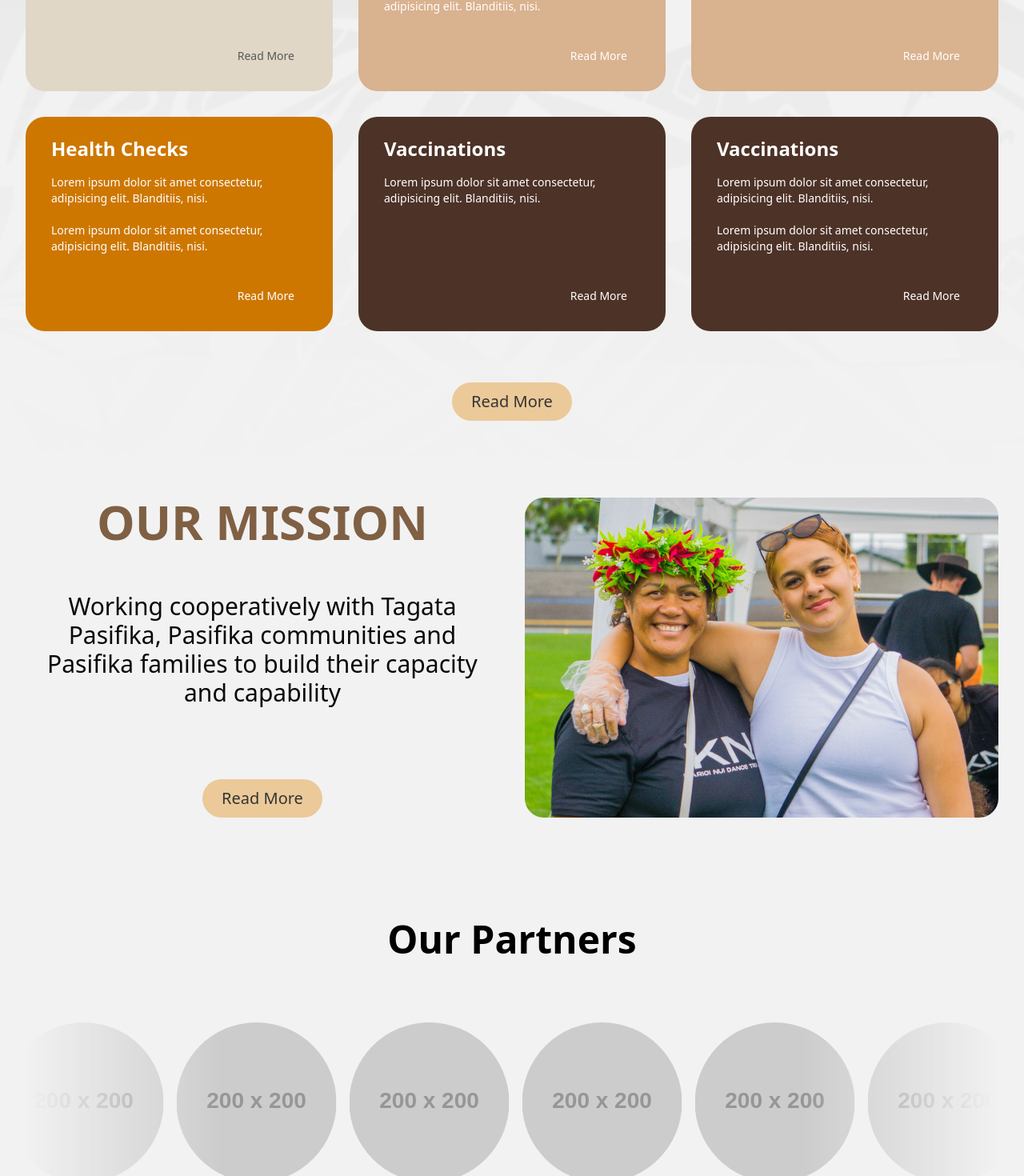
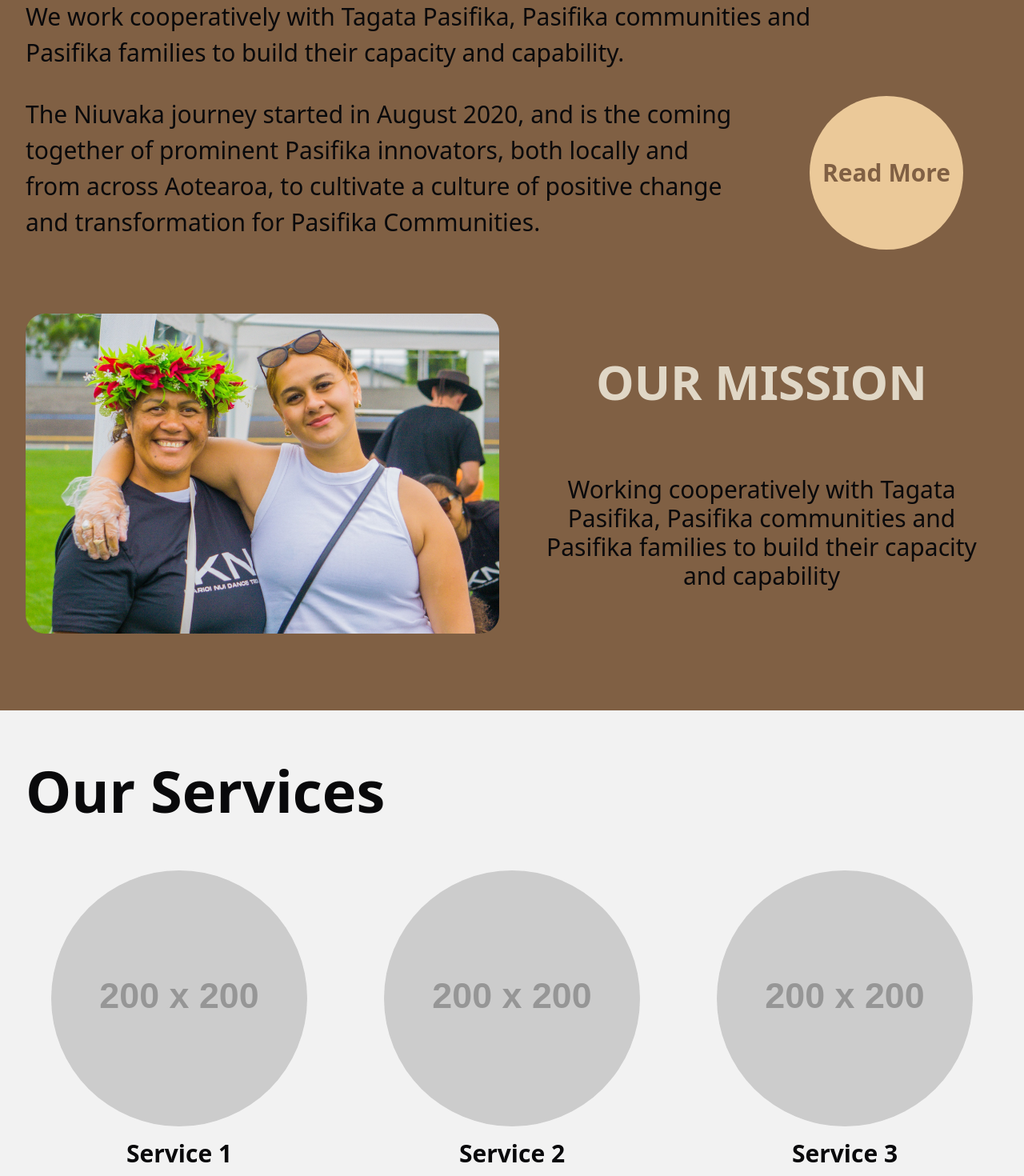
Before and after one commit to jhigger/niuvaka-trust, a Next.js app: page / in a window 1280 px wide. Shown: the part 1231-2701 px from the top of the page at 80% size. Built offline with nearby package versions, Linux system fonts and the light colour scheme.

Commit message:
new home

```diff
--- a/src/components/Mission.tsx
+++ b/src/components/Mission.tsx
@@ -1,22 +1,6 @@
-import React from "react";
-import { Button } from "./ui/button";
-
 const Mission = () => {
   return (
     <section className="container mx-auto grid grid-cols-1 place-items-center gap-8 p-8 lg:grid-cols-2">
-      <div className="col-span-1 flex h-full w-full flex-col items-center justify-between gap-8">
-        <h2 className="text-center text-6xl font-semibold uppercase text-coffee-400">
-          Our Mission
-        </h2>
-        <p className="text-center text-3xl">
-          Working cooperatively with Tagata Pasifika, Pasifika communities and
-          Pasifika families to build their capacity and capability
-        </p>
-        <div className="mt-8 flex items-center justify-center">
-          <Button size="lg">Read More</Button>
-        </div>
-      </div>
-
       <div className="col-span-1 flex h-[400px] w-full items-center justify-center overflow-hidden rounded-3xl">
         <img
           src="/mission.jpg"
@@ -24,6 +8,16 @@ const Mission = () => {
           className="size-full object-cover object-center"
         />
       </div>
+
+      <div className="col-span-1 flex h-full w-full flex-col items-center justify-evenly gap-8">
+        <h2 className="text-center text-6xl font-semibold uppercase text-coffee-50">
+          Our Mission
+        </h2>
+        <p className="text-center text-3xl">
+          Working cooperatively with Tagata Pasifika, Pasifika communities and
+          Pasifika families to build their capacity and capability
+        </p>
+      </div>
     </section>
   );
 };
--- a/src/components/Testimonials.tsx
+++ b/src/components/Testimonials.tsx
@@ -28,8 +28,8 @@ const items = [
 const Testimonials = () => {
   return (
     <section className="container mx-auto space-y-8 p-8">
-      <h2 className="p-8 text-center text-5xl font-bold text-black">
-        Testimonials
+      <h2 className="p-8 text-5xl font-bold text-black">
+        What people say about us
       </h2>
       <div className="flex items-center justify-center gap-8 overflow-x-auto">
         <InfiniteMovingCards
--- a/src/pages/index.tsx
+++ b/src/pages/index.tsx
@@ -4,8 +4,8 @@ import LatestEvents from "~/components/LatestEvents";
 import Mission from "~/components/Mission";
 import Navbar from "~/components/Navbar";
 import Partners from "~/components/Partners";
-import Services from "~/components/Services";
 import Testimonials from "~/components/Testimonials";
+import { Button } from "~/components/ui/button";
 
 export default function Home() {
   return (
@@ -21,25 +21,83 @@ export default function Home() {
       <div className="relative min-h-screen bg-background">
         <Navbar />
 
-        <section className="mt-36 bg-gradient-to-b from-coffee-50 via-coffee-50 to-background">
+        <section className="mt-36 bg-gradient-to-b from-coffee-50 via-coffee-50 to-coffee-400">
           <div className="container mx-auto max-w-screen-2xl p-0">
             <img src="/hero1.png" alt="hero" />
           </div>
         </section>
 
-        <div className="relative">
-          <div className="absolute left-0 right-0 top-0 h-[3400px] bg-[url('/bg1.png')] bg-[size:auto_100%] bg-center bg-repeat-x opacity-5"></div>
-          <div className="absolute left-0 right-0 top-0 z-10">
-            <div className="flex flex-col gap-8">
-              <Services />
-              <Mission />
-              <Partners />
-              <Testimonials />
-              <LatestEvents />
+        <div className="flex flex-col gap-4 bg-coffee-400 pb-16">
+          <section className="container mx-auto grid grid-cols-1 gap-8 p-8 lg:grid-cols-12">
+            <h2 className="col-span-full grid grid-cols-8 gap-8 py-8 text-[80px] font-semibold leading-none text-coffee-50">
+              <span className="col-span-full">Nau mai, haere mai.</span>
+              <span className="col-span-full md:col-start-2">
+                Welcome to Niuvaka Trust!
+              </span>
+            </h2>
+
+            <p className="col-span-10 text-3xl font-medium leading-[45px]">
+              We work cooperatively with Tagata Pasifika, Pasifika communities
+              and Pasifika families to build their capacity and capability.
+            </p>
+            <p className="col-span-9 text-left text-3xl font-medium leading-[45px]">
+              The Niuvaka journey started in August 2020, and is the coming
+              together of prominent Pasifika innovators, both locally and from
+              across Aotearoa, to cultivate a culture of positive change and
+              transformation for Pasifika Communities.
+            </p>
+
+            <div className="col-span-3 flex items-center justify-center">
+              <Button
+                size="lg"
+                className="size-48 rounded-full text-3xl font-semibold text-coffee-400"
+              >
+                Read More
+              </Button>
             </div>
-            <Footer />
-          </div>
+          </section>
+
+          <Mission />
         </div>
+
+        <section className="container mx-auto grid grid-cols-1 gap-8 p-8 lg:grid-cols-3">
+          <h2 className="col-span-full py-8 text-7xl font-semibold">
+            Our Services
+          </h2>
+          {[
+            {
+              name: "Service 1",
+              image: "https://placehold.co/200x200/?text=Image",
+            },
+            {
+              name: "Service 2",
+              image: "https://placehold.co/200x200/?text=Image",
+            },
+            {
+              name: "Service 3",
+              image: "https://placehold.co/200x200/?text=Image",
+            },
+          ].map(({ name, image }) => {
+            return (
+              <div
+                key={name}
+                className="col-span-1 flex flex-col items-center justify-center gap-4"
+              >
+                <img
+                  src={image}
+                  alt="service"
+                  className="size-80 rounded-full"
+                />
+                <span className="text-3xl font-semibold">{name}</span>
+              </div>
+            );
+          })}
+        </section>
+
+        <LatestEvents />
+        <Partners />
+        <Testimonials />
+        <Footer />
       </div>
     </>
   );
```
